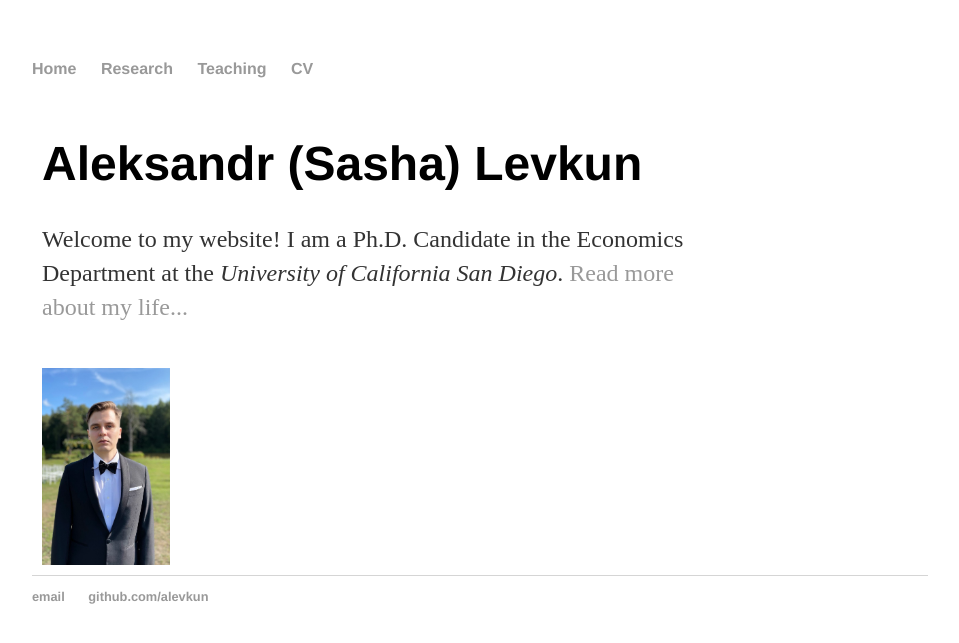
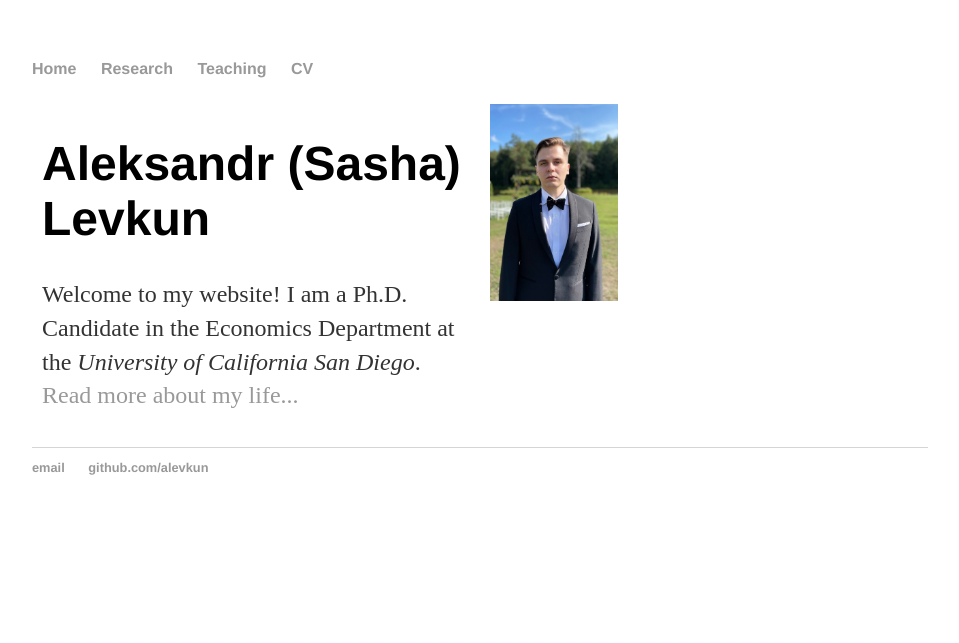
Before and after one commit to alevkun/alevkun.github.io, a Jekyll site: the page built from index.html, in a window 1280 px wide. Shown: the top 643 px of the page, without its empty margins (160-1119 px from the left). Built offline with Jekyll 4.4.1, drawn with Linux system fonts in a browser that asks for light colours.

Commit message:
Update main.css

```diff
--- a/css/main.css
+++ b/css/main.css
@@ -47,17 +47,11 @@ ul.posts li {
   padding: 10px;
 }
 
-.left {
-  width: 75%;
+.row {
+  display: flex;
 }
 
-.right {
-  width: 25%;
+/* Create two equal columns that sits next to each other */
+.column {
+  flex: 25%;
 }
-
-/* Clear floats after the columns */
-.row:after {
-  content: "";
-  display: table;
-  clear: both;
-}
```
